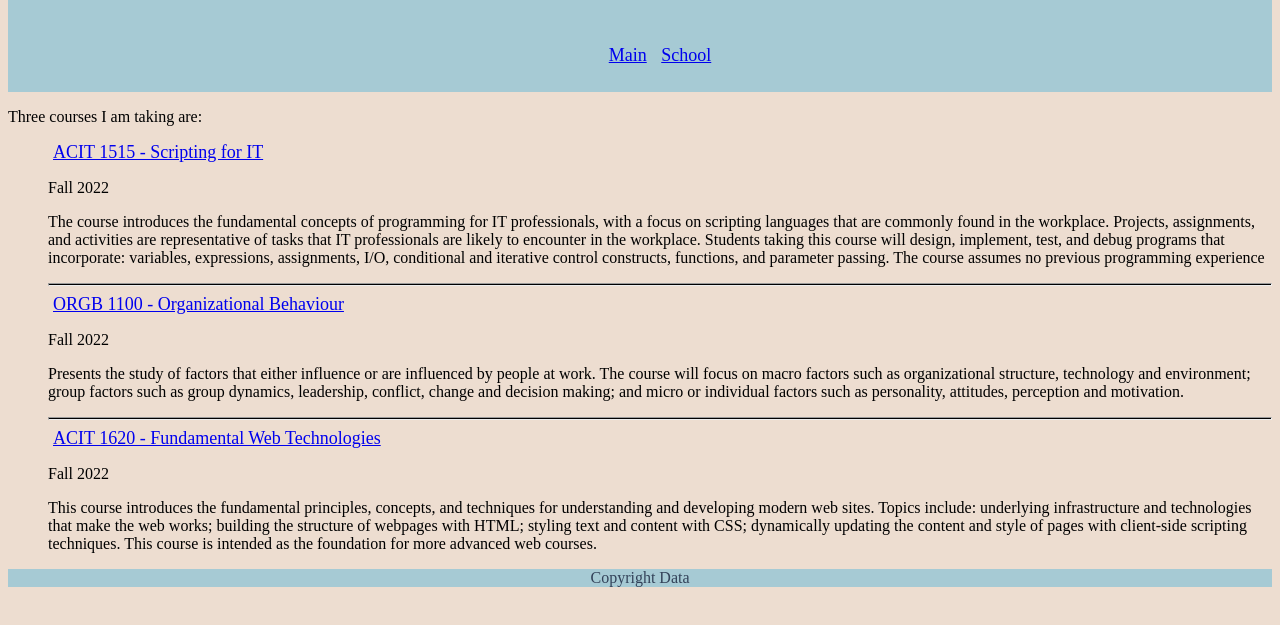
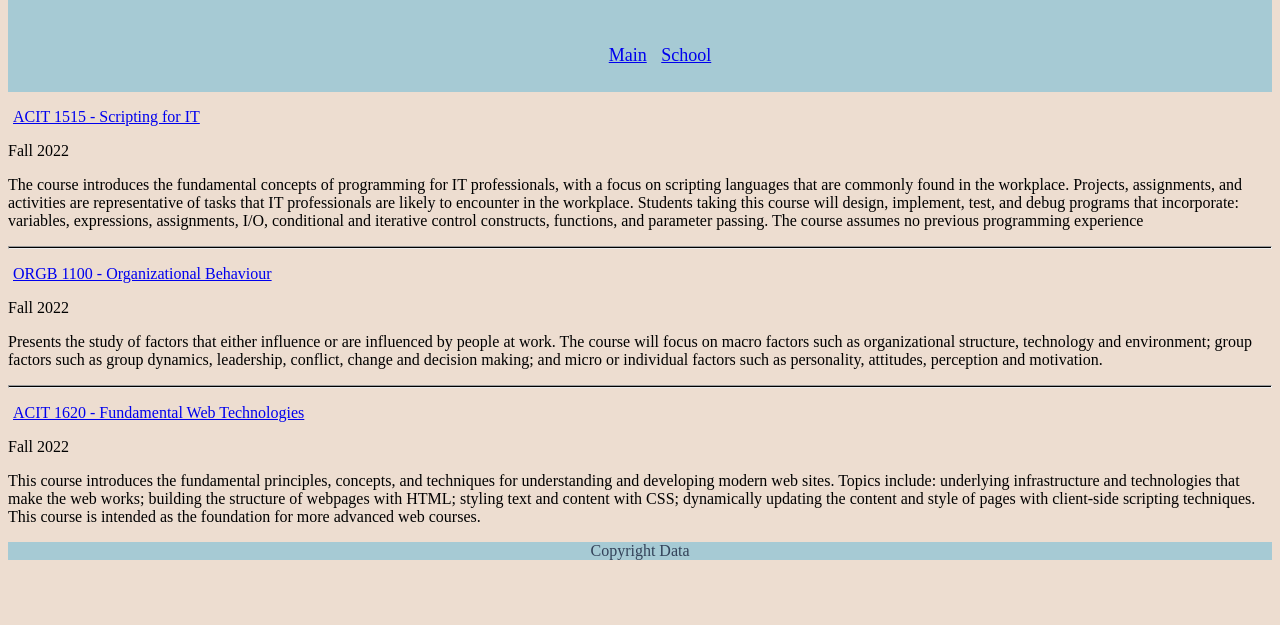
Before and after one commit to DanielLazzaroni125/lab7, a plain HTML site: page misc/courses.html in a window 1280 px wide. Shown: the part 61-686 px from the top of the page. Drawn offline with Linux system fonts and the light colour scheme.

Commit message:
replaced list tags with p tags in courses.html

```diff
--- a/misc/courses.html
+++ b/misc/courses.html
@@ -16,13 +16,12 @@
         </ul>
       </div>
     </header>
-    <p>Three courses I am taking are:</p>
-    <ul>
-      <li>
+
+      <p>
         <a href="https://www.bcit.ca/outlines/20223048461/">
           ACIT 1515 - Scripting for IT</a
         >
-      </li>
+        </p>
       <p>Fall 2022</p>
       <p>
         The course introduces the fundamental concepts of programming for IT
@@ -36,11 +35,11 @@
         programming experience
       </p>
       <hr>
-      <li>
+      <p>
         <a href="https://www.bcit.ca/outlines/20223041875/"
           >ORGB 1100 - Organizational Behaviour</a
         >
-      </li>
+      </p>
       <p>Fall 2022</p>
       <p>
         Presents the study of factors that either influence or are influenced by
@@ -51,11 +50,11 @@
         and motivation.
       </p>
       <hr>
-      <li>
+      <p>
         <a href="https://www.bcit.ca/outlines/20223048467/"
           >ACIT 1620 - Fundamental Web Technologies</a
         >
-      </li>
+      </p>
       <p>Fall 2022</p>
       <p>
         This course introduces the fundamental principles, concepts, and
@@ -66,7 +65,6 @@
         with client-side scripting techniques. This course is intended as the
         foundation for more advanced web courses.
       </p>
-    </ul>
     <footer>Copyright Data</footer>
   </body>
 </html>
```
